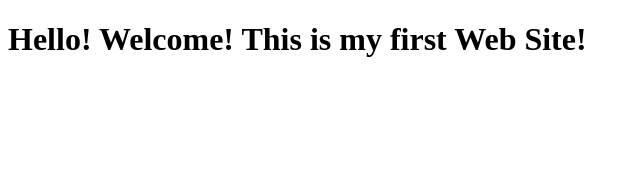
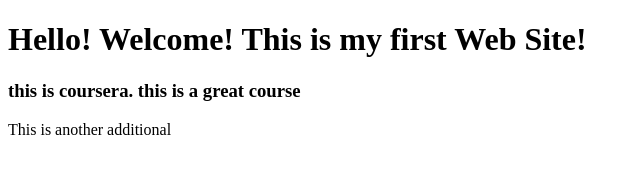
Before and after one commit to simplegitproject/simplegitproject.github.io, a plain HTML site: page index.html in a window 1280 px wide. Shown: the whole page, without its empty margins (0-640 px from the left). Drawn offline with Linux system fonts and the light colour scheme.

Commit message:
addtional

```diff
--- a/index.html
+++ b/index.html
@@ -5,5 +5,7 @@
 </head>
 <body>
 	<h1>Hello! Welcome! This is my first Web Site!</h1>
+	<h3>this is coursera. this is a great course</h3>
+	<p>This is another additional</p>
 </body>
 </html>
```
